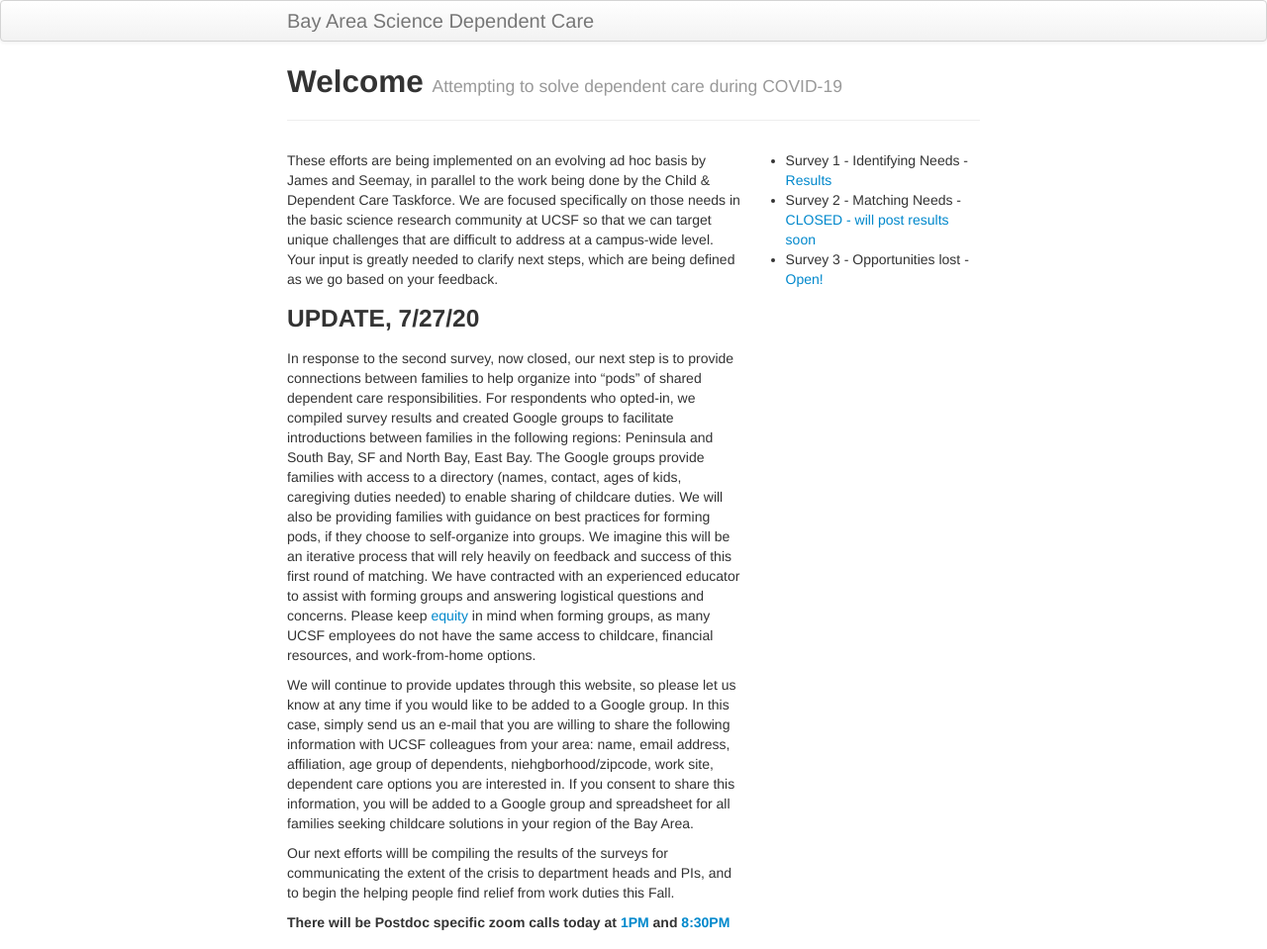
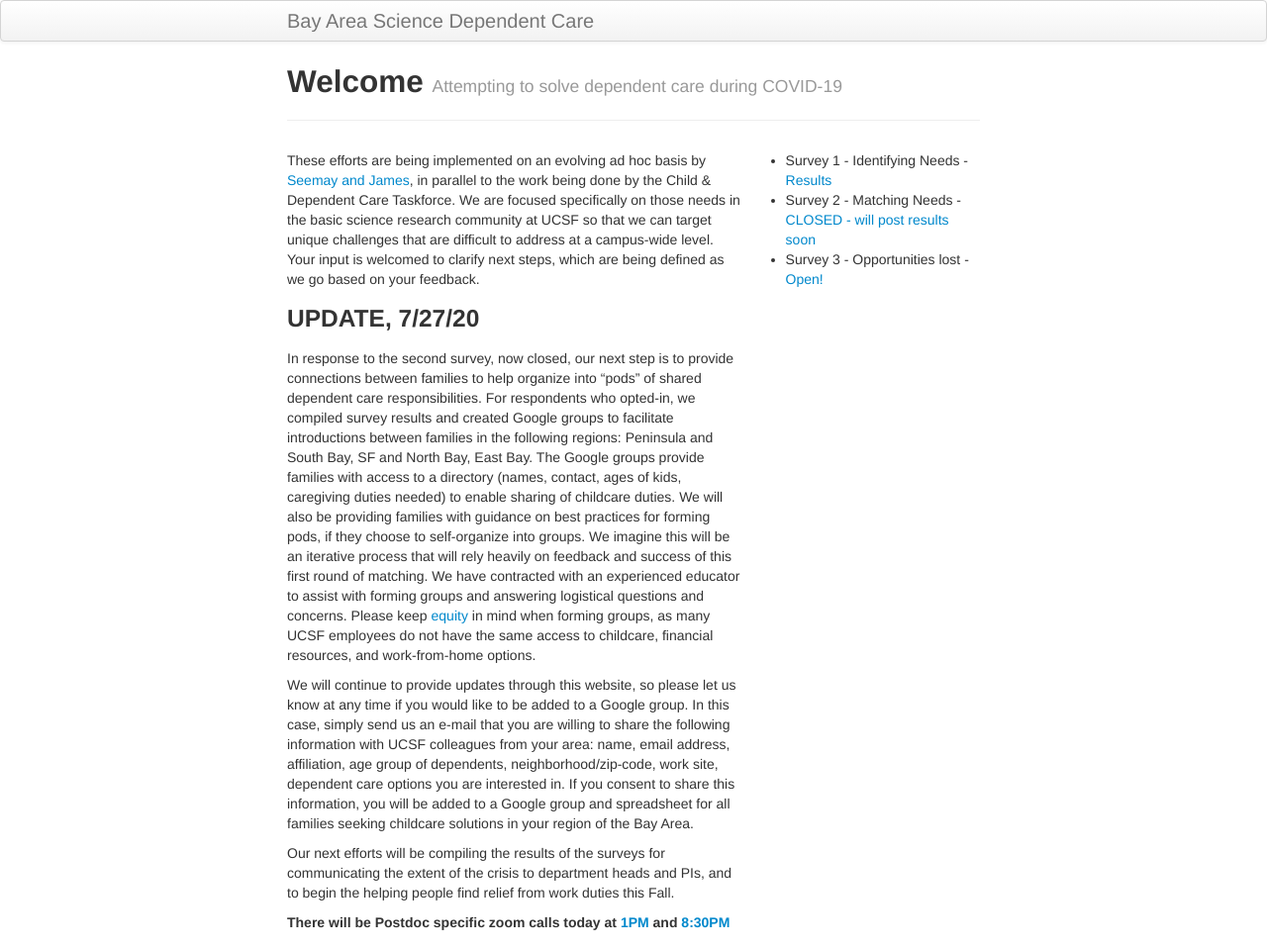
Before and after one commit to fraserlab/sci-dependentcare, a Jekyll site: the page built from index.md, in a window 1280 px wide and 1400 px high. Shown: the top 959 px of the window at 99% size. Built offline with Jekyll 4.4.1, drawn with Linux system fonts in a browser that asks for light colours; some of the changed text lies outside the part shown.

Commit message:
some typos

```diff
--- a/index.md
+++ b/index.md
@@ -4,15 +4,15 @@ title: Welcome
 tagline: Attempting to solve dependent care during COVID-19
 description: Welcome page
 ---
-These efforts are being implemented on an evolving ad hoc basis by James and Seemay, in parallel to the work being done by the Child & Dependent Care Taskforce. We are focused specifically on those needs in the basic science research community at UCSF so that we can target unique challenges that are difficult to address at a campus-wide level. Your input is greatly needed to clarify next steps, which are being defined as we go based on your feedback.
+These efforts are being implemented on an evolving ad hoc basis by [Seemay and James](mailto:seemayandjames@fraserlab.com), in parallel to the work being done by the Child & Dependent Care Taskforce. We are focused specifically on those needs in the basic science research community at UCSF so that we can target unique challenges that are difficult to address at a campus-wide level. Your input is welcomed to clarify next steps, which are being defined as we go based on your feedback.
 
 ### UPDATE, 7/27/20
 
 In response to the second survey, now closed, our next step is to provide connections between families to help organize into “pods” of shared dependent care responsibilities. For respondents who opted-in, we compiled survey results and created Google groups to facilitate introductions between families in the following regions:  Peninsula and South Bay, SF and North Bay, East Bay.   The Google groups provide families with access to a directory (names, contact, ages of kids, caregiving duties needed) to enable sharing of childcare duties.  We will also be providing families with guidance on best practices for forming pods, if they choose to self-organize into groups. We imagine this will be an iterative process that will rely heavily on feedback and success of this first round of matching. We have contracted with an experienced educator to assist with forming groups and answering logistical questions and concerns. Please keep [equity](https://www.sfchronicle.com/education/article/Pandemic-pods-Unfair-option-for-the-privileged-15430625.php) in mind when forming groups, as many UCSF employees do not have the same access to childcare, financial resources, and work-from-home options.
 
-We will continue to provide updates through this website, so please let us know at any time if you would like to be added to a Google group. In this case, simply send us an e-mail that you are willing to share the following information with UCSF colleagues from your area:  name, email address, affiliation, age group of dependents, niehgborhood/zipcode, work site, dependent care options you are interested in.  If you consent to share this information, you will be added to a Google group and spreadsheet for all families seeking childcare solutions in your region of the Bay Area.
+We will continue to provide updates through this website, so please let us know at any time if you would like to be added to a Google group. In this case, simply send us an e-mail that you are willing to share the following information with UCSF colleagues from your area:  name, email address, affiliation, age group of dependents, neighborhood/zip-code, work site, dependent care options you are interested in.  If you consent to share this information, you will be added to a Google group and spreadsheet for all families seeking childcare solutions in your region of the Bay Area.
 
-Our next efforts willl be compiling the results of the surveys for communicating the extent of the crisis to department heads and PIs, and to begin the helping people find relief from work duties this Fall.
+Our next efforts will be compiling the results of the surveys for communicating the extent of the crisis to department heads and PIs, and to begin the helping people find relief from work duties this Fall.
 
 **There will be Postdoc specific zoom calls today at [1PM](https://ucsf.zoom.us/j/94387254593?pwd=Yk1sOUdiTTlTU2RTR0hvRUEybU1pZz09) and [8:30PM](https://ucsf.zoom.us/j/91098023510?pwd=RUR1MWVqQW5TL0V2Z1lhRkhTWFdPdz09)**
 
@@ -71,7 +71,7 @@ We have also posted a summary of the first survey [here](/pages/survey.html).
 
 ## ~~Goal #3: Match parents with each other to enable shared caregiving~~  (on-going, but see 7/27/20 update above!)
 
-* We are linking parents, grouped based on your children's age group(s) and your geographic location. We hope to enable you to self-organize into cohorts to share efforts/costs. We will start by matching families together. Our next focus will be to try to get caregivers matched up for groups that do not have bandwidth to find caregivers, initially focusing on trainees with needs in this area. ** ***
+* We are linking parents, grouped based on your children's age group(s) and your geographic location. We hope to enable you to self-organize into cohorts to share efforts/costs. We will start by matching families together. Our next focus will be to try to get caregivers matched up for groups that do not have bandwidth to find caregivers, initially focusing on trainees with needs in this area.
 
 * We note that “expanding your bubble” comes with a safety risk and good advice for childcare settings is compiled [here](https://cchp.ucsf.edu/). A reference on the effectiveness of liability waivers is [here](https://www.abajournal.com/web/article/understanding-liability-waivers-in-the-age-of-covid-19). A sample Risk Acknowledgment form is [here](/assets/pdfs/RISK.pdf) and a sample Waiver is [here](/assets/pdfs/WAIVER.pdf).
 
```
